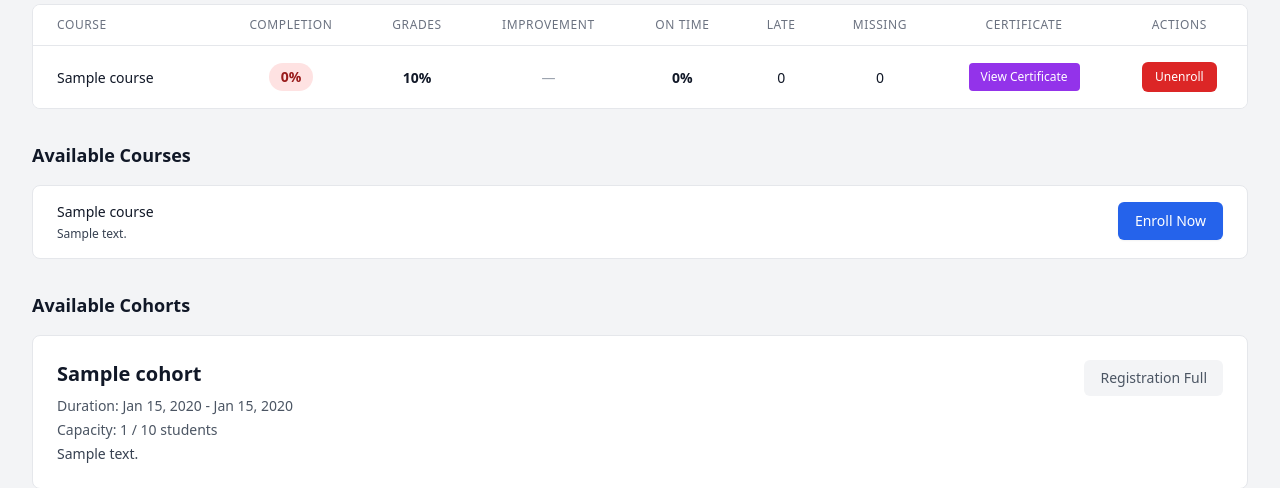
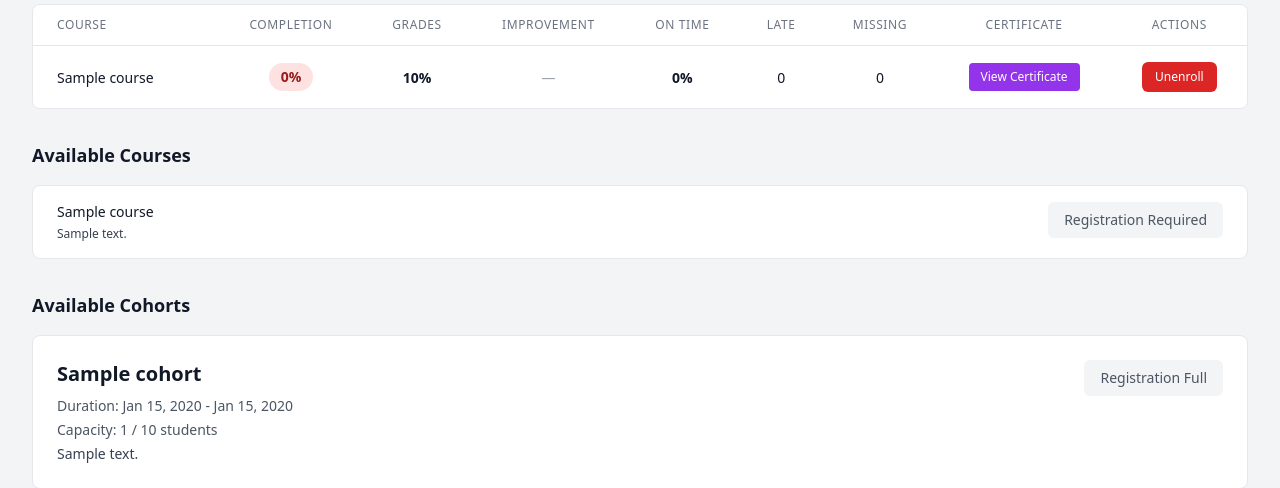
Before and after one commit to codeforpakistan/d4wee, a Django app: template app/templates/app/dashboard.html in a window 1280 px wide. Shown: the part 216-704 px from the top of the page. Run offline with Django 5.2, Linux system fonts and the light colour scheme; tables that the repository leaves empty hold one stand-in row (values such as "Sample post"); the template is opened without the code that fills it: values that come from a table or form of the project are taken from there, most other values are stand-ins (such as "Sample title", 1, 10 or a date in 2020); some libraries are stand-ins or nearby versions.

Commit message:
Disabled unwanted enrollment

```diff
--- a/app/templates/app/dashboard.html
+++ b/app/templates/app/dashboard.html
@@ -57,6 +57,7 @@
                                 </div>
 
                                 <div class="ml-6">
+                                    {% if primary_cohort and primary_cohort.is_active %}
                                         {% if total_enrollments < 5 %}
                                             <form method="post" action="{% url 'enroll_in_course' course.id %}" class="inline" onsubmit="return confirm('Are you sure you want to enroll in {{ course.name }}?');">
                                                 {% csrf_token %}
@@ -68,6 +69,11 @@
                                         {% else %}
                                             <span class="inline-flex items-center px-4 py-2 rounded-md text-sm font-medium bg-gray-100 text-gray-600">
                                                 Max Courses Reached
+                                            </span>
+                                        {% endif %}
+                                    {% else %}
+                                        <span class="inline-flex items-center px-4 py-2 rounded-md text-sm font-medium bg-gray-100 text-gray-600">
+                                            Registration Required
                                         </span>
                                     {% endif %}
                                 </div>
```
Lines whose indentation alone changed are shown as unchanged.
